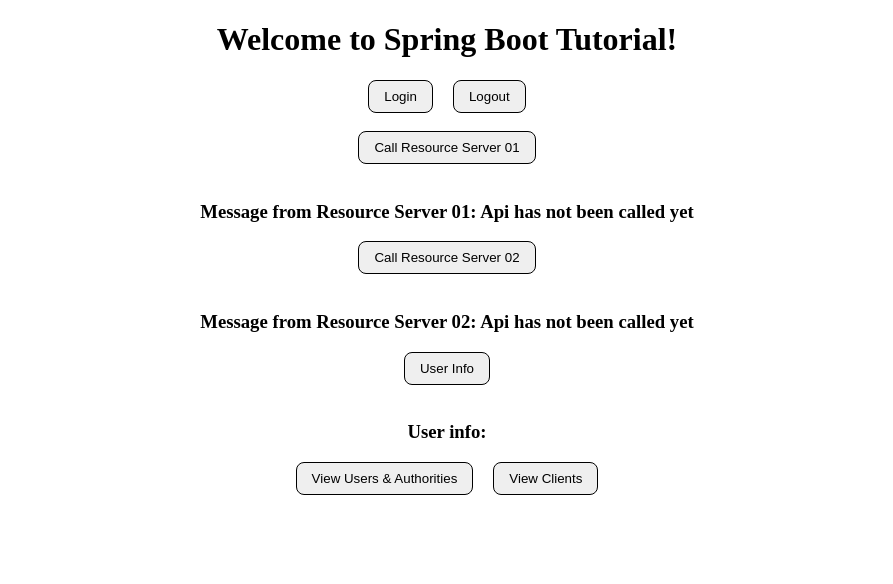
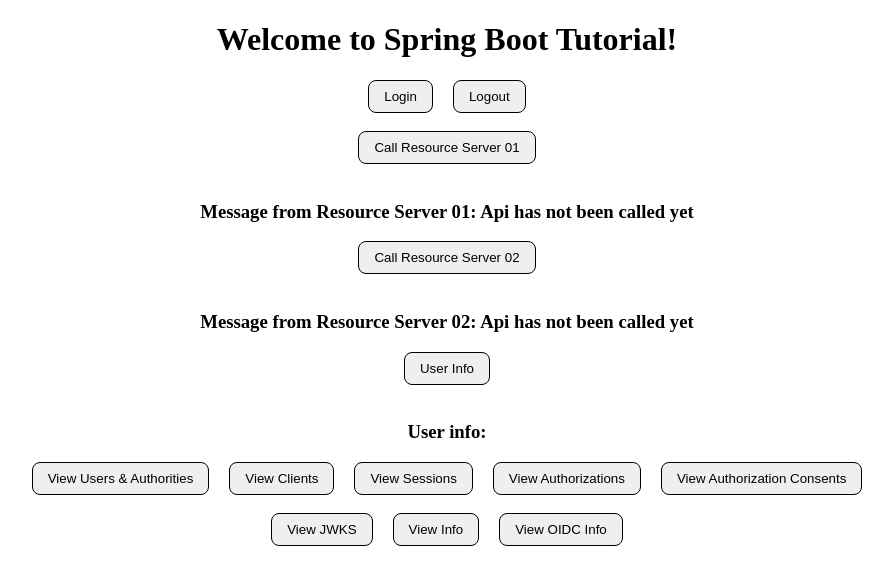
Before and after one commit to wdkeyser02/AngularApp, an Angular app: page / in a window 1280 px wide. Shown: the top 584 px of the page, without its empty margins (193-1086 px from the left). Built offline with nearby package versions, Linux system fonts and the light colour scheme.

Commit message:
Update to keys config

```diff
--- a/src/app/app.component.html
+++ b/src/app/app.component.html
@@ -11,6 +11,14 @@
   <h3>User info: {{ userinfo01 }}</h3>
   <button (click)="users_data()">View Users & Authorities</button>
   <button (click)="client_data()">View Clients</button>
+  <button (click)="session_data()">View Sessions</button>
+  <button (click)="authorization_data()">View Authorizations</button>
+  <button (click)="authorizationconsent_data()">
+    View Authorization Consents</button
+  ><br /><br />
+  <button (click)="jwks_data()">View JWKS</button>
+  <button (click)="info_data()">View Info</button>
+  <button (click)="oidc_info_data()">View OIDC Info</button>
 </div>
 
 <router-outlet></router-outlet>
--- a/src/app/app.component.ts
+++ b/src/app/app.component.ts
@@ -53,4 +53,34 @@
   client_data() {
     window.open('/resource3/clients', '_blank');
   }
+
+  session_data() {
+    window.open('/resource3/sessions', '_blank');
+  }
+
+  authorization_data() {
+    window.open('/resource3/authorization', '_blank');
+  }
+
+  authorizationconsent_data() {
+    window.open('/resource3/authorizationconsent', '_blank');
+  }
+
+  jwks_data() {
+    window.open('http://localhost:9000/oauth2/jwks', '_blank');
+  }
+
+  info_data() {
+    window.open(
+      'http://localhost:9000/.well-known/oauth-authorization-server',
+      '_blank'
+    );
+  }
+
+  oidc_info_data() {
+    window.open(
+      'http://localhost:9000/.well-known/openid-configuration',
+      '_blank'
+    );
+  }
 }
```
